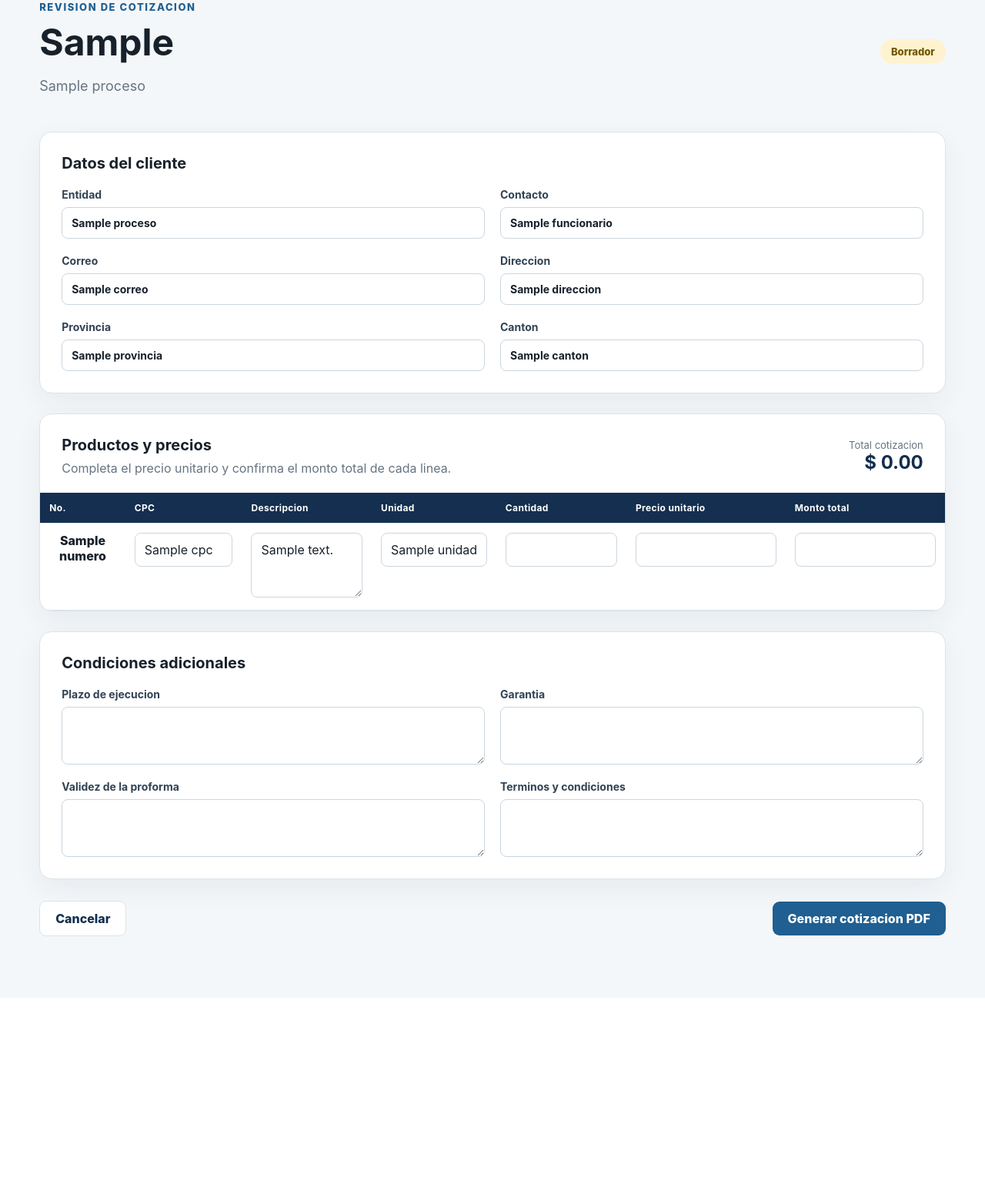
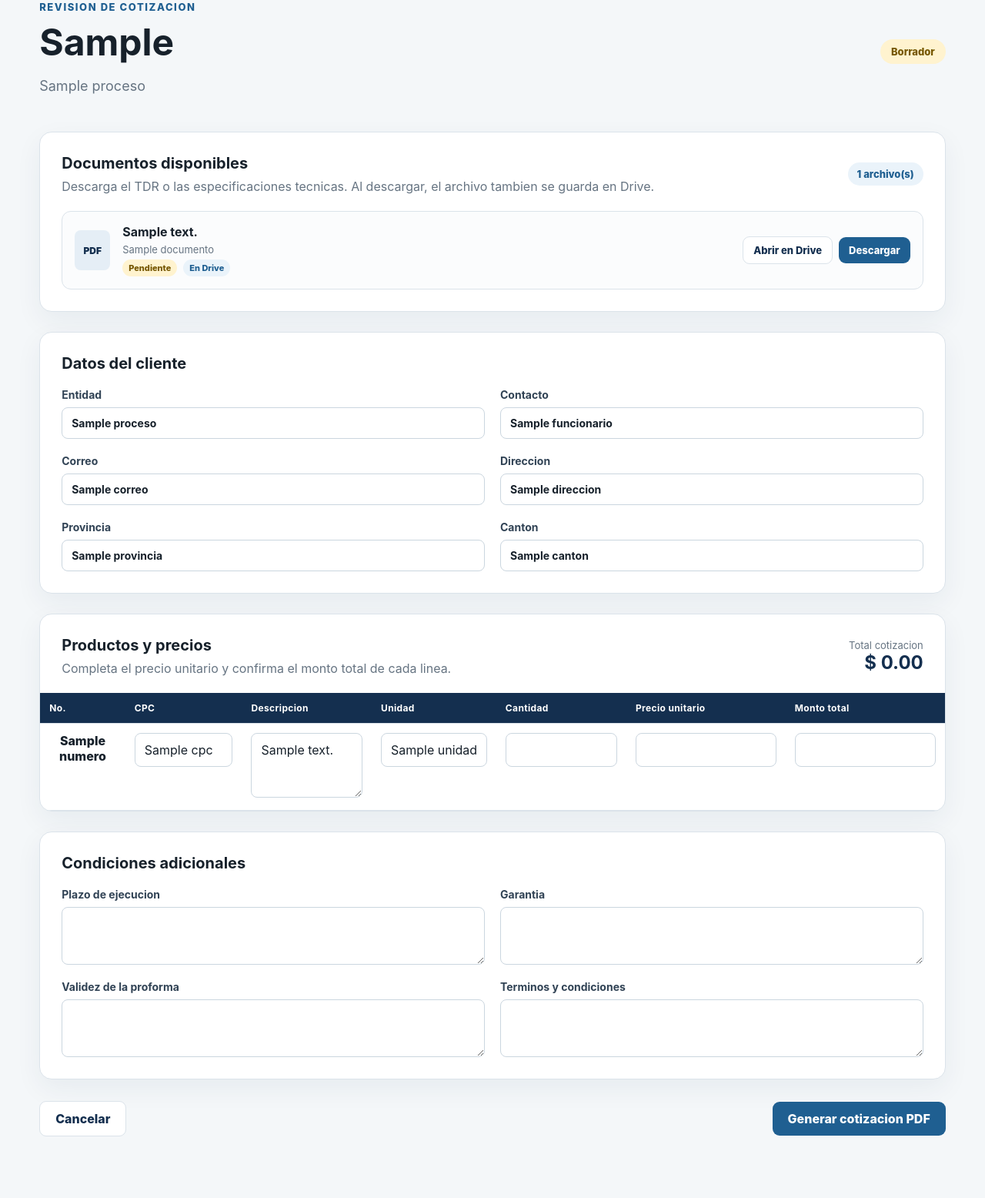
Before and after one commit to EduardoGarcia270402/WebScraping-Pinprexat, a Flask app: template web/templates/quotation_form.html in a window 1280 px wide. Shown: the part 128-1684 px from the top of the page at 77% size. Before the commit the page ends 1344 px from the top, so only its background shows below. Run offline with Flask 3, Linux system fonts and the light colour scheme; the template is opened without the code that fills it: most values are stand-ins (such as "Sample title", 1, 10 or a date in 2020).

Commit message:
actualizacion de anexos

```diff
--- a/web/app.py
+++ b/web/app.py
@@ -2,7 +2,7 @@ from __future__ import annotations
 
 from decimal import Decimal, InvalidOperation
 from pathlib import Path
-from urllib.parse import urlparse
+from urllib.parse import urljoin, urlparse
 
 from flask import Flask, abort, flash, redirect, render_template, request, send_file, url_for
 
@@ -11,14 +11,17 @@ from database.connection import SessionLocal, init_db
 from database.repository import (
     get_cotizacion_by_id,
     get_cotizacion_by_numero,
+    get_documento_by_id,
     get_proceso_by_id,
     save_cotizacion,
+    save_especificaciones_pdf,
     save_proceso,
 )
 from parser.nco_parser import parse_nco_detail
+from parser.pdf_specs_parser import extract_pdf_specs
 from quotation.pdf_renderer import render_quotation_pdf
 from quotation.quotation_builder import build_quotation_data, generate_quotation_number
-from scheduler.job_runner import _extract_and_save_specs, _process_documentos_anexos
+from scraper.document_downloader import _is_especificaciones_tecnicas, download_document
 from scraper.drive_uploader import upload_to_drive
 from scraper.firecrawl_client import FirecrawlScraper
 
@@ -44,11 +47,13 @@ def create_app() -> Flask:
             if not parsed.get("codigo_necesidad"):
                 raise ValueError("No se encontro el codigo de necesidad en la pagina.")
 
-            _process_documentos_anexos(source_url, parsed)
+            parsed["documentos_anexos"] = _prepare_documentos(
+                source_url,
+                parsed.get("documentos_anexos"),
+            )
             with SessionLocal() as session:
                 result = save_proceso(session, parsed)
                 session.flush()
-                _extract_and_save_specs(session, result.proceso)
                 proceso_id = result.proceso.id
                 session.commit()
         except Exception as exc:
@@ -64,6 +69,52 @@ def create_app() -> Flask:
             if proceso is None:
                 abort(404)
             return render_template("quotation_form.html", proceso=proceso)
+
+    @app.get("/documentos/<int:documento_id>/descargar")
+    def download_attachment(documento_id: int):
+        settings = get_settings()
+        try:
+            with SessionLocal() as session:
+                documento = get_documento_by_id(session, documento_id)
+                if documento is None or not documento.download_url:
+                    abort(404)
+
+                proceso = documento.proceso
+                if not documento.ruta_local or not Path(documento.ruta_local).exists():
+                    result = download_document(
+                        page_url=documento.download_url,
+                        download_url=documento.download_url,
+                        descripcion=documento.descripcion_archivo or "Documento anexo",
+                        codigo_necesidad=proceso.codigo_necesidad,
+                        output_dir=settings.documents_dir,
+                    )
+                    for field, value in result.items():
+                        setattr(documento, field, value)
+
+                local_path = Path(documento.ruta_local)
+                if settings.drive_upload_enabled:
+                    drive_result = _upload_attachment(local_path, settings)
+                    for field, value in drive_result.items():
+                        setattr(documento, field, value)
+
+                if (
+                    local_path.suffix.lower() == ".pdf"
+                    and _is_especificaciones_tecnicas(documento.descripcion_archivo or "")
+                ):
+                    _update_specs_from_document(session, proceso, documento, local_path)
+
+                session.commit()
+                download_name = documento.nombre_archivo or local_path.name
+        except Exception as exc:
+            flash(f"No se pudo descargar el documento: {exc}", "error")
+            proceso_id = request.args.get("proceso_id", type=int)
+            return redirect(
+                url_for("edit_quotation", proceso_id=proceso_id)
+                if proceso_id
+                else url_for("index")
+            )
+
+        return send_file(local_path, as_attachment=True, download_name=download_name)
 
     @app.post("/cotizaciones/generar/<int:proceso_id>")
     def generate_quotation(proceso_id: int):
@@ -213,6 +264,29 @@ def _unique_quotation_number(session) -> str:
 
 
 def _upload_quotation(pdf_path: Path, settings) -> dict[str, str]:
+    return _upload_file(
+        pdf_path,
+        settings,
+        folder_name=settings.quotation_drive_folder_name,
+        folder_id=settings.quotation_drive_folder_id,
+    )
+
+
+def _upload_attachment(local_path: Path, settings) -> dict[str, str]:
+    return _upload_file(
+        local_path,
+        settings,
+        folder_name=settings.drive_folder_name,
+        folder_id=settings.drive_folder_id,
+    )
+
+
+def _upload_file(
+    local_path: Path,
+    settings,
+    folder_name: str,
+    folder_id: str | None,
+) -> dict[str, str]:
     credentials_file = (
         settings.drive_oauth_client_file
         if settings.drive_auth_mode == "oauth"
@@ -221,10 +295,10 @@ def _upload_quotation(pdf_path: Path, settings) -> dict[str, str]:
     if credentials_file is None:
         raise ValueError("Faltan las credenciales de Google Drive.")
     return upload_to_drive(
-        local_path=pdf_path,
+        local_path=local_path,
         credentials_file=credentials_file,
-        folder_name=settings.quotation_drive_folder_name,
-        folder_id=settings.quotation_drive_folder_id,
+        folder_name=folder_name,
+        folder_id=folder_id,
         auth_mode=settings.drive_auth_mode,
         token_file=settings.drive_oauth_token_file,
     )
@@ -233,3 +307,32 @@ def _upload_quotation(pdf_path: Path, settings) -> dict[str, str]:
 def _is_http_url(value: str) -> bool:
     parsed = urlparse(value)
     return parsed.scheme in {"http", "https"} and bool(parsed.netloc)
+
+
+def _prepare_documentos(source_url: str, documentos: object) -> list[dict[str, object]]:
+    if not isinstance(documentos, list):
+        return []
+
+    prepared = []
+    for documento in documentos:
+        if not isinstance(documento, dict):
+            continue
+        download_url = documento.get("download_url")
+        if not isinstance(download_url, str) or not download_url.strip():
+            continue
+        prepared.append(
+            {
+                **documento,
+                "download_url": urljoin(source_url, download_url.strip()),
+            }
+        )
+    return prepared
+
+
+def _update_specs_from_document(session, proceso, documento, local_path: Path) -> None:
+    try:
+        specs_data = extract_pdf_specs(local_path)
+    except Exception:
+        return
+    specs_data["documento_anexo_id"] = documento.id
+    save_especificaciones_pdf(session, proceso, specs_data)
--- a/web/static/styles.css
+++ b/web/static/styles.css
@@ -106,6 +106,61 @@ td:first-child { text-align: center; font-weight: 800; }
 .money { min-width: 120px; text-align: right; }
 .actions { margin-top: 28px; }
 .centered { justify-content: center; }
+.document-count {
+    padding: 7px 12px;
+    border-radius: 999px;
+    background: var(--blue-light);
+    color: var(--blue);
+    font-size: 13px;
+    font-weight: 800;
+}
+.document-list { display: grid; gap: 12px; margin-top: 22px; }
+.document-item {
+    display: grid;
+    grid-template-columns: auto minmax(0, 1fr) auto;
+    align-items: center;
+    gap: 16px;
+    padding: 16px;
+    border: 1px solid var(--border);
+    border-radius: 12px;
+    background: #fbfcfd;
+}
+.document-icon {
+    display: grid;
+    width: 46px;
+    height: 52px;
+    place-items: center;
+    border-radius: 8px;
+    background: #e5eef6;
+    color: var(--navy);
+    font-size: 12px;
+    font-weight: 900;
+}
+.document-info { display: grid; gap: 5px; min-width: 0; }
+.document-info strong, .document-info > span {
+    overflow: hidden;
+    text-overflow: ellipsis;
+    white-space: nowrap;
+}
+.document-info > span { color: var(--muted); font-size: 13px; }
+.document-statuses, .document-actions { display: flex; align-items: center; gap: 8px; flex-wrap: wrap; }
+.document-status {
+    padding: 4px 8px;
+    border-radius: 999px;
+    font-size: 11px;
+    font-weight: 800;
+}
+.document-status.ready { background: #dff2e7; color: #19683a; }
+.document-status.pending { background: #fff3cf; color: #765700; }
+.document-status.drive { background: var(--blue-light); color: var(--blue); }
+.compact { padding: 9px 13px; font-size: 13px; }
+.empty-state {
+    padding: 22px;
+    border: 1px dashed var(--border);
+    border-radius: 10px;
+    color: var(--muted);
+    text-align: center;
+}
 .success-card { max-width: 760px; margin: 10vh auto; text-align: center; }
 .success-mark {
     display: grid;
@@ -123,6 +178,8 @@ td:first-child { text-align: center; font-weight: 800; }
     .container { margin-top: 28px; }
     .url-row, .form-grid { grid-template-columns: 1fr; }
     .page-heading, .section-heading { align-items: flex-start; flex-direction: column; }
+    .document-item { grid-template-columns: auto 1fr; }
+    .document-actions { grid-column: 1 / -1; }
     .grand-total { text-align: left; }
     .card { padding: 20px; }
     .table-wrap { margin-right: -20px; margin-left: -20px; }
--- a/web/templates/quotation_form.html
+++ b/web/templates/quotation_form.html
@@ -9,6 +9,50 @@
     </div>
     <span class="status">Borrador</span>
 </div>
+
+<section class="card">
+    <div class="section-heading">
+        <div>
+            <h2>Documentos disponibles</h2>
+            <p>Descarga el TDR o las especificaciones tecnicas. Al descargar, el archivo tambien se guarda en Drive.</p>
+        </div>
+        <span class="document-count">{{ proceso.documentos_anexos|length }} archivo(s)</span>
+    </div>
+    <div class="document-list">
+        {% for documento in proceso.documentos_anexos %}
+            <article class="document-item">
+                <div class="document-icon">PDF</div>
+                <div class="document-info">
+                    <strong>{{ documento.descripcion_archivo or "Documento anexo" }}</strong>
+                    <span>{{ documento.nombre_archivo or "Disponible para descargar" }}</span>
+                    <div class="document-statuses">
+                        {% if documento.ruta_local %}
+                            <span class="document-status ready">Descargado</span>
+                        {% else %}
+                            <span class="document-status pending">Pendiente</span>
+                        {% endif %}
+                        {% if documento.drive_url %}
+                            <span class="document-status drive">En Drive</span>
+                        {% endif %}
+                    </div>
+                </div>
+                <div class="document-actions">
+                    {% if documento.drive_url %}
+                        <a class="secondary-button compact" href="{{ documento.drive_url }}" target="_blank" rel="noopener">Abrir en Drive</a>
+                    {% endif %}
+                    <a
+                        class="button compact"
+                        href="{{ url_for('download_attachment', documento_id=documento.id, proceso_id=proceso.id) }}"
+                    >
+                        Descargar
+                    </a>
+                </div>
+            </article>
+        {% else %}
+            <div class="empty-state">No se encontraron documentos anexos en esta necesidad.</div>
+        {% endfor %}
+    </div>
+</section>
 
 <form method="post" action="{{ url_for('generate_quotation', proceso_id=proceso.id) }}" id="quotation-form">
     <section class="card">
```
Also changed, not shown: database/repository.py (+31 -1 lines), docs/TICKET-013.md (+46 -0 lines), tests/test_repository_documents.py (+28 -0 lines), tests/test_web_app.py (+134 -1 lines).
